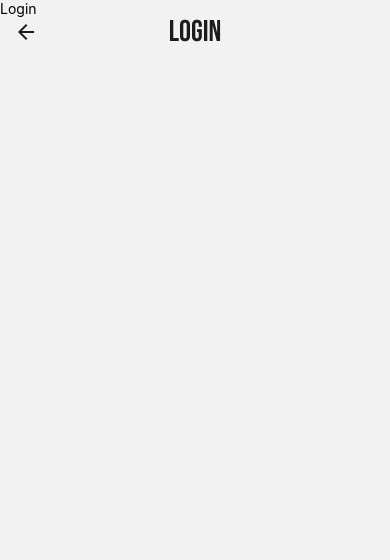
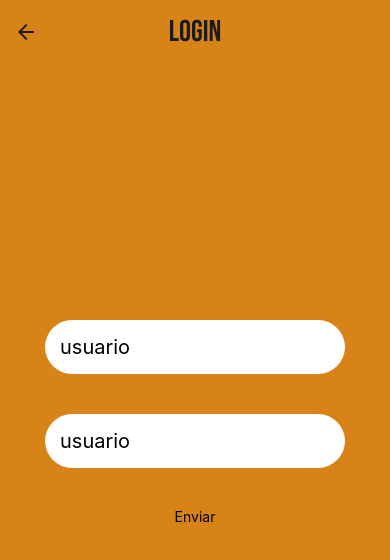
Before and after one commit to Challengers-2-O-Retorno/VOM-Hive-Mobile, a React Native app: screen / in a window 390 px wide. Both pictures are taken after a click on the button "Acesse a plataforma". Shown: the top 560 px of the page. Built offline with nearby package versions, Linux system fonts and the light colour scheme.

Commit message:
Página de login estruturada.

```diff
--- a/src/screens/Login.tsx
+++ b/src/screens/Login.tsx
@@ -1,13 +1,49 @@
-import { StyleSheet, Text, View } from 'react-native'
+import { StyleSheet, TextInput, Pressable, Text, View } from 'react-native'
 import React from 'react'
 import { SafeAreaView } from 'react-native-safe-area-context';
 
 export default function Login() {
   return (
-    <SafeAreaView>
-      <Text>Login</Text>
+    <SafeAreaView style={styles.main} >
+      <View style={styles.inputContainer} >
+      <TextInput
+        style={styles.input}
+        placeholder='usuario'
+
+        />
+        <TextInput
+        style={styles.input}
+        placeholder='usuario'
+        secureTextEntry={true}
+
+        />
+        <Pressable>
+          <Text>Enviar</Text>
+        </Pressable>
+      </View>
     </SafeAreaView>
   )
 }
 
-const styles = StyleSheet.create({})
+const styles = StyleSheet.create({
+  main:{
+    backgroundColor: "#D88318",
+    height:"100%",
+    paddingVertical: 50,
+  },
+  inputContainer:{
+    flex: 1,
+    justifyContent: "center",
+    alignItems: "center",
+    gap: 40
+  },
+  input:{
+    backgroundColor: "#fff",
+    color:"#000",
+    fontSize: 20,
+    width: 300,
+    padding: 15,
+    borderRadius: 35
+
+  }
+})
```
